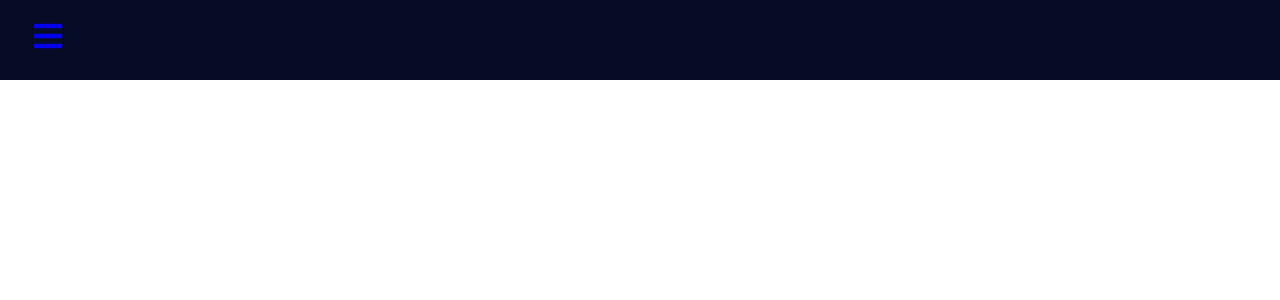
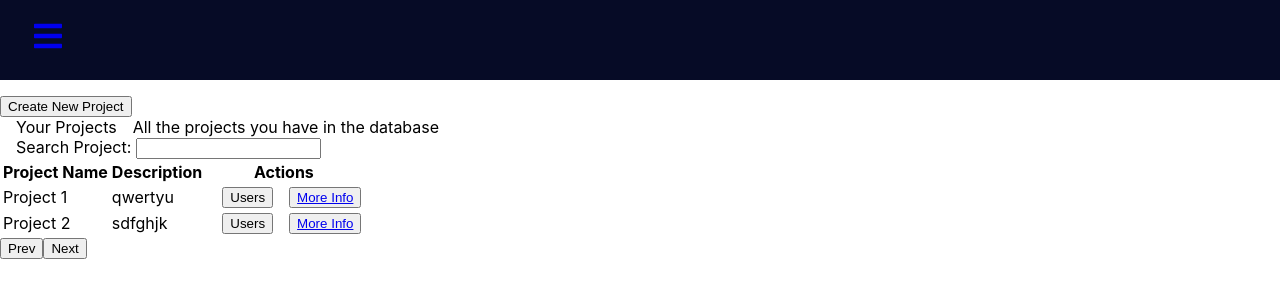
Before and after one commit to lesterroan/bug-tracker, a React (Create React App) app: page /projects in a window 1280 px wide. Shown: the top 300 px of the page. Built offline with nearby package versions, Linux system fonts and the light colour scheme.

Commit message:
ADD Projects, Project Details, Edit Project,

```diff
--- a/src/Routes.js
+++ b/src/Routes.js
@@ -5,6 +5,10 @@ import { GuestOptions } from "./components/GuestOptions";
 import { Dashboard } from "./components/Dashboard";
 import Navbar from "./components/Navbar";
 import ManageUsers from "./components/ManageUsers";
+import Projects from "./components/Projects";
+import Project from "./components/Project";
+import EditProject from "./components/EditProject";
+import Issues from "./components/Issues";
 
 export default function Routes() {
   return (
@@ -12,7 +16,11 @@ export default function Routes() {
       <Route path="/" exact component={Login} />
       <Route path="/guest" component={GuestOptions} />
       <Route path="/dashboard" component={Dashboard} />
-      <Route path="/ManageUsers" component={ManageUsers} />
+      <Route path="/manageusers" component={ManageUsers} />
+      <Route path="/projects" component={Projects} />
+      <Route path="/project" component={Project} />
+      <Route path="/editproject" component={EditProject} />
+      <Route path="/issues" component={Issues} />
     </Switch>
   );
 }
--- /dev/null
+++ b/src/components/EditProject.js
@@ -0,0 +1,9 @@
+import React from "react";
+
+function Editproject(props) {
+  let project = props.location.data;
+  console.log(project);
+  return <div>Edit {project.project_name}</div>;
+}
+
+export default Editproject;
--- /dev/null
+++ b/src/components/Issues.js
@@ -0,0 +1,30 @@
+import React, { useContext } from "react";
+import { GlobalContext } from "../context/GlobalState";
+import { Card, Button, Table } from "react-bootstrap";
+
+function Issues() {
+  const context = useContext(GlobalContext);
+  let issues = context.issues;
+
+  return (
+    <div>
+      <Card>
+        <Card.Title>Issues Available to Me</Card.Title>
+        <Card.Body>
+          <div>
+            <div>
+              <span>
+                <label htmlFor="search">Search Issue</label>
+                <input id="search" type="text" />
+              </span>
+              <Button>Add Issue</Button>
+            </div>
+            <Table></Table>
+          </div>
+        </Card.Body>
+      </Card>
+    </div>
+  );
+}
+
+export default Issues;
--- a/src/components/ManageUsers.js
+++ b/src/components/ManageUsers.js
@@ -48,6 +48,18 @@ function ManageUsers() {
               <label htmlFor="search">Search Person:</label>
               <input id="search" type="text" onChange={setSearchTerm} />
             </div>
+            <Table striped border hover>
+              <thead>
+                <tr>
+                  <th>Name</th>
+                  <th>Email</th>
+                  <th>Role</th>
+                </tr>
+              </thead>
+              <tbody>
+                <People people={people} />
+              </tbody>
+            </Table>
           </Card.Body>
           <Card.Footer>
             <span>Showing 1 to 10 of 13 entries</span>
--- /dev/null
+++ b/src/components/Project.js
@@ -0,0 +1,110 @@
+import React, { useContext } from "react";
+import { Link } from "react-router-dom";
+import { Button, Card, Table } from "react-bootstrap";
+import { GlobalContext } from "../context/GlobalState";
+
+function Project(props) {
+  const goBackToProjects = () => {
+    props.history.goBack();
+  };
+  const getProjectIssues = (projectId) => {
+    //This must be a firebase call
+    return context.issues.filter(
+      (issue) => issue.related_project_id === projectId
+    );
+  };
+
+  const getAssignedPeople = (projectId) => {
+    return context.people.filter(
+      (person) => person.assigned_project === projectId
+    );
+  };
+  let project = props.location.data;
+  console.log(project);
+  const context = useContext(GlobalContext);
+  const issues = getProjectIssues(project.project_id);
+  console.log(issues);
+  const people = getAssignedPeople(project.project_id);
+
+  return (
+    <div>
+      Project Details
+      <Card>
+        <Card.Title>
+          <span>{project.project_name} Details</span>
+          <span>
+            <Button onClick={goBackToProjects}>All Projects</Button>
+            <Button>
+              <Link to={{ pathname: "/editproject", data: project }}>
+                Edit Project
+              </Link>
+            </Button>
+          </span>
+        </Card.Title>
+        <Card.Body>
+          <Card>
+            <Card.Title>Assigned Personnel</Card.Title>
+            <Card.Body>
+              <Table>
+                <thead>
+                  <tr>
+                    <td>Name</td>
+                    <td>Email</td>
+                    <td>Role</td>
+                  </tr>
+                </thead>
+                <tbody>
+                  <People people={people} />
+                </tbody>
+              </Table>
+            </Card.Body>
+          </Card>
+          <Card>
+            <Card.Title>Related Issues</Card.Title>
+            <Card.Body>
+              <Table striped>
+                <thead>
+                  <tr>
+                    <td>ID</td>
+                    <td>Description</td>
+                    <td>Status</td>
+                    <td>Target Resolution Date</td>
+                  </tr>
+                </thead>
+                <tbody>
+                  <Issues issues={issues} />
+                </tbody>
+              </Table>
+            </Card.Body>
+          </Card>
+        </Card.Body>
+      </Card>
+    </div>
+  );
+}
+
+const Issues = (props) => {
+  return props.issues.map((issue) => {
+    return (
+      <tr key={issue.issue_id}>
+        <td>{issue.issue_id}</td>
+        <td>{issue.issue_description}</td>
+        <td>{issue.status}</td>
+        <td>{issue.target_resolution_date}</td>
+      </tr>
+    );
+  });
+};
+
+const People = (props) => {
+  return props.people.map((person) => {
+    return (
+      <tr key={person.person_id}>
+        <td>{person.person_name}</td>
+        <td>{person.person_email}</td>
+        <td>{person.person_role}</td>
+      </tr>
+    );
+  });
+};
+export default Project;
--- /dev/null
+++ b/src/components/Projects.js
@@ -0,0 +1,71 @@
+import React, { useContext } from "react";
+import { Card, Button, Table } from "react-bootstrap";
+import { GlobalContext } from "../context/GlobalState";
+import { Link } from "react-router-dom";
+
+function Projects() {
+  const context = useContext(GlobalContext);
+  const projects = context.projects;
+  return (
+    <div>
+      <Button>Create New Project</Button>
+      <Card>
+        <Card.Title>
+          <span>Your Projects</span>
+          <span>All the projects you have in the database</span>
+        </Card.Title>
+        <Card.Body>
+          <span>
+            <label htmlFor="search">Search Project: </label>
+            <input id="search" type="text" />
+          </span>
+          <Table>
+            <thead>
+              <tr>
+                <th>Project Name</th>
+                <th>Description</th>
+                <th>Actions</th>
+              </tr>
+            </thead>
+            <tbody>
+              <MyProjects projects={projects} />
+            </tbody>
+          </Table>
+        </Card.Body>
+        <Card.Footer>
+          <Button>Prev</Button>
+          <Button>Next</Button>
+        </Card.Footer>
+      </Card>
+    </div>
+  );
+}
+
+const MyProjects = (props) => {
+  return props.projects.map((project) => {
+    return (
+      <tr key={project.project_id}>
+        <td>{project.project_name}</td>
+        <td>{project.project_description}</td>
+        <td>
+          <span>
+            <Button>Users</Button>
+          </span>
+          <span>
+            <Button>
+              <Link to={{ pathname: "/project", data: project }}>
+                More Info
+              </Link>
+            </Button>
+          </span>
+        </td>
+      </tr>
+    );
+  });
+};
+
+const handleProject = (event) => {
+  console.log(event.target.value);
+};
+
+export default Projects;
--- a/src/components/SidebarData.js
+++ b/src/components/SidebarData.js
@@ -17,8 +17,20 @@ export const SidebarData = [
     cName: "nav-text",
   },
   {
+    title: "Projects",
+    path: "/projects",
+    icon: <AiIcons.AiFillHome />,
+    cName: "nav-text",
+  },
+  {
+    title: "Issues",
+    path: "/issues",
+    icon: <AiIcons.AiFillHome />,
+    cName: "nav-text",
+  },
+  {
     title: "Manage Users",
-    path: "/ManageUsers",
+    path: "/manageusers",
     icon: <AiIcons.AiFillHome />,
     cName: "nav-text",
   },
--- a/src/context/GlobalState.js
+++ b/src/context/GlobalState.js
@@ -22,6 +22,7 @@ const initialState = {
     {
       project_id: 1,
       project_name: "Project 1",
+      project_description: "qwertyu",
       start_date: "date",
       target_end_date: "date",
       actual_end_date: "date",
@@ -33,6 +34,7 @@ const initialState = {
     {
       project_id: 2,
       project_name: "Project 2",
+      project_description: "sdfghjk",
       start_date: "date",
       target_end_date: "date",
       actual_end_date: "date",
```
